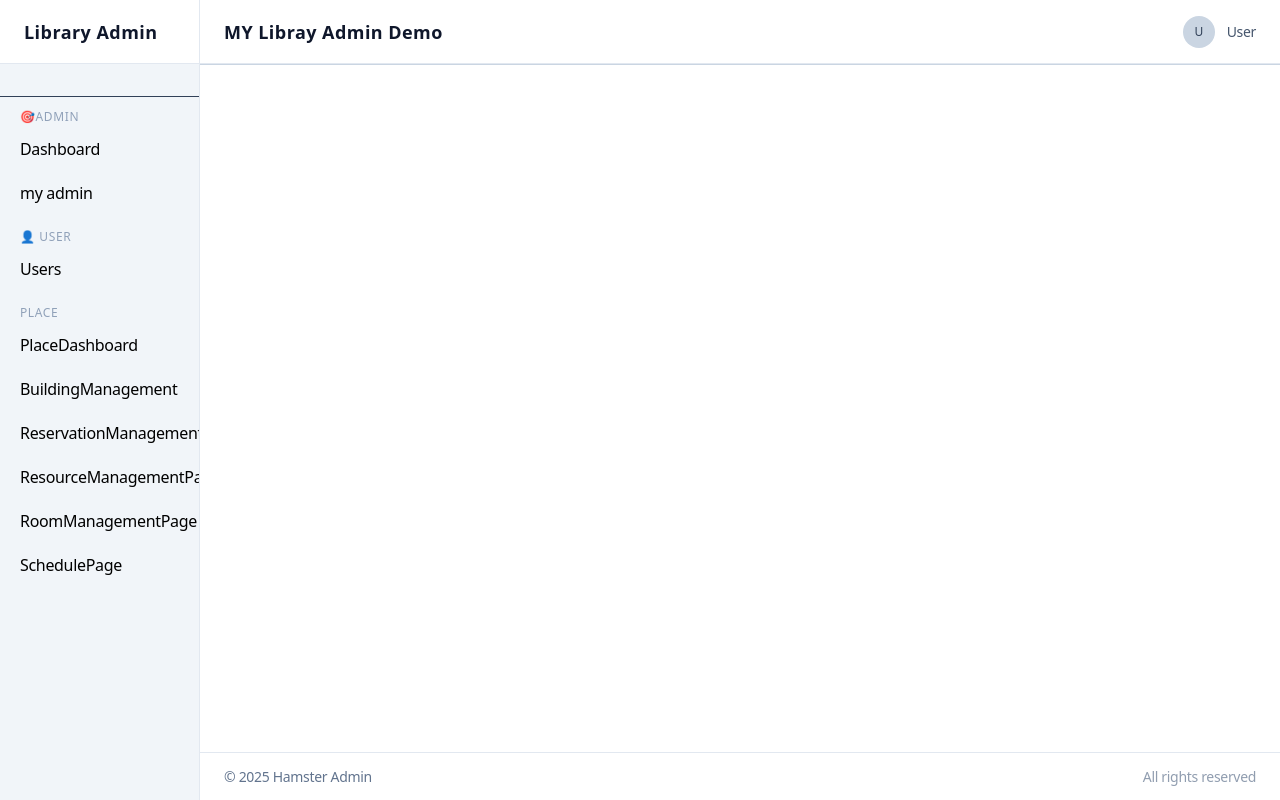
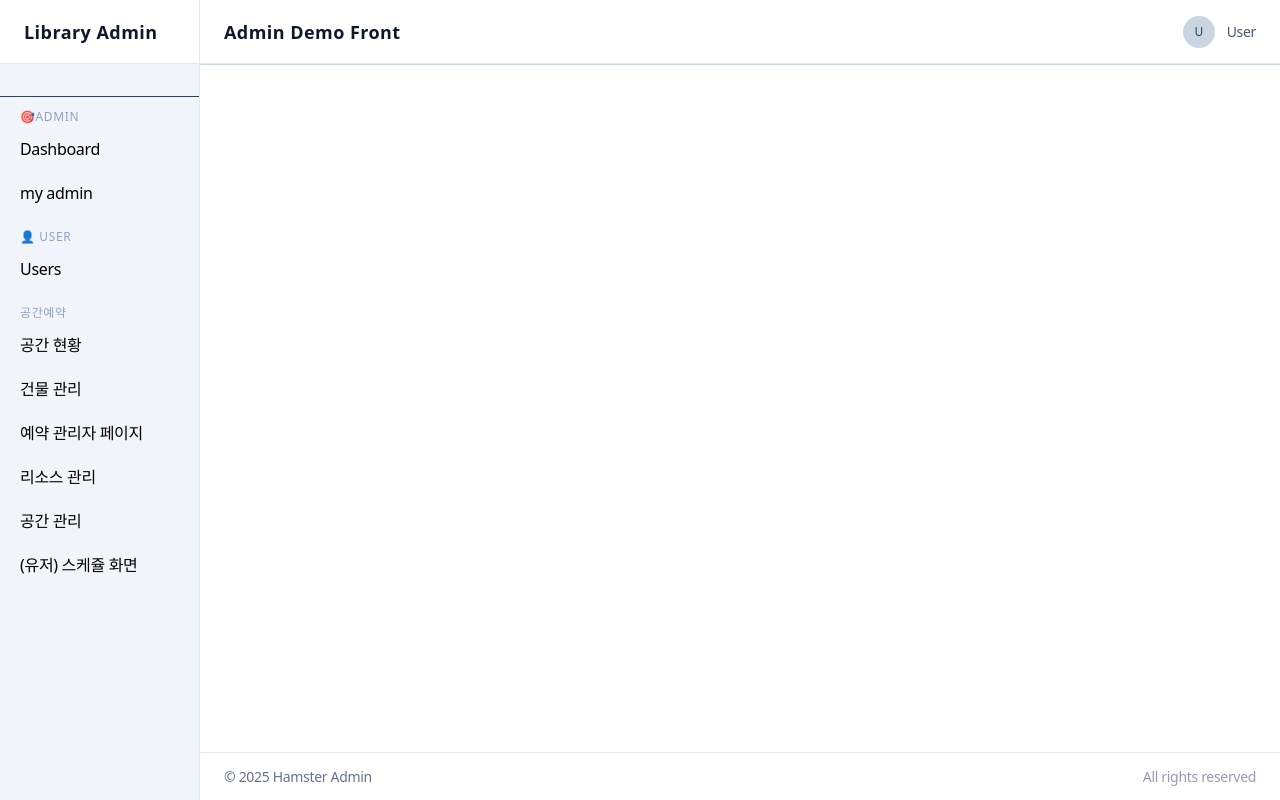
Before and after one commit to moto6/hamster, a React (Vite) app in the folder hamster-front/: page /admin in a window 1280 px wide. Built offline with nearby package versions, Linux system fonts and the light colour scheme.

Commit message:
feat : 공간예약 프론트엔드 한글화

```diff
--- a/hamster-front/src/app/Header.tsx
+++ b/hamster-front/src/app/Header.tsx
@@ -17,7 +17,7 @@ export default function Header({ className = "" }: HeaderProps) {
         >
             {/* 좌측 타이틀 */}
             <h1 className="text-lg font-semibold tracking-wide text-slate-900 dark:text-slate-100">
-                MY Libray Admin Demo
+                Admin Demo Front
             </h1>
 
             {/* 우측 유저 영역 */}
--- a/hamster-front/src/app/gnb/navigation.config.tsx
+++ b/hamster-front/src/app/gnb/navigation.config.tsx
@@ -52,38 +52,38 @@ export const GNB_NAV_ITEMS: NavItem[] = [
         category: "USER"
     },
     {
-        label: 'PlaceDashboard',
-        path: '/place',
+        label: '공간 현황',
+        path: '/place/main',
         element: <PlaceDashboardPage/>,
         category: "PLACE"
     },
     {
-        label: 'BuildingManagement',
-        path: '/buildings',
+        label: '건물 관리',
+        path: '/place/buildings',
         element: <BuildingManagementPage/>,
         category: "PLACE"
     },
     {
-        label: 'ReservationManagementPage',
-        path: '/ReservationManagementPage',
+        label: '예약 관리자 페이지',
+        path: '/place/reservation',
         element: <ReservationManagementPage/>,
         category: "PLACE"
     },
     {
-        label: 'ResourceManagementPage',
-        path: '/ResourceManagementPage',
+        label: '리소스 관리',
+        path: '/place/resource',
         element: <ResourceManagementPage/>,
         category: "PLACE"
     },
     {
-        label: 'RoomManagementPage',
-        path: '/RoomManagementPage',
+        label: '공간 관리',
+        path: '/place/rooms',
         element: <RoomManagementPage/>,
         category: "PLACE"
     },
     {
-        label: 'SchedulePage',
-        path: '/SchedulePage',
+        label: '(유저) 스케쥴 화면',
+        path: '/place/schedules',
         element: <SchedulePage/>,
         category: "PLACE"
     },
@@ -126,6 +126,6 @@ export const GNB_NAV_GROUPS: NavGroup[] = [
     },
     {
         category: "PLACE",
-        title: "PLACE"
+        title: "공간예약"
     },
 ]
--- a/hamster-front/src/core/mock/mockData.ts
+++ b/hamster-front/src/core/mock/mockData.ts
@@ -57,7 +57,7 @@ export const ROOMS_MOCK: Room[] = [
         roomId: 'room-v1',
         buildingId: 'bld-9f2d1a3c',
         buildingName: '태평로 A-Space',
-        roomName: 'Sevastopol',
+        roomName: '타운홀',
         roomFloor: '20층',
         capacity: 50,
         resourceIds: ['res-a1b2c3d4', 'res-q7r8s9t0', 'res-i9j0k1l2'],
@@ -419,9 +419,9 @@ export const ROOMS_MOCK: Room[] = [
 ];
 
 export const RESERVATIONS_MOCK: Reservation[] = [
-    { reservationId: 'rev-v1-01', roomId: 'room-v1', roomName: 'Sevastopol', userName: '경영지원팀', userEmail: 'admin@company.com', date: '2026-02-11', startTime: '09:00', endTime: '11:00', purpose: '전사 타운홀 준비', reservationStatus: 'CHECKED_OUT', createdAt: '2026-02-10 14:00' },
-    { reservationId: 'rev-v1-02', roomId: 'room-v1', roomName: 'Sevastopol', userName: '김이사', userEmail: 'kim@company.com', date: '2026-02-11', startTime: '13:00', endTime: '15:00', purpose: '전사 실적 발표회', reservationStatus: 'CHECKED_OUT', createdAt: '2026-02-10 09:00' },
-    { reservationId: 'rev-v1-03', roomId: 'room-v1', roomName: 'Sevastopol', userName: '박팀장', userEmail: 'park@company.com', date: '2026-02-11', startTime: '15:30', endTime: '17:30', purpose: '신규 비전 공유회', reservationStatus: 'NO_SHOW', createdAt: '2026-02-10 10:00' },
+    { reservationId: 'rev-v1-01', roomId: 'room-v1', roomName: '타운홀', userName: '경영지원팀', userEmail: 'admin@company.com', date: '2026-02-11', startTime: '09:00', endTime: '11:00', purpose: '전사 타운홀 준비', reservationStatus: 'CHECKED_OUT', createdAt: '2026-02-10 14:00' },
+    { reservationId: 'rev-v1-02', roomId: 'room-v1', roomName: '타운홀', userName: '김이사', userEmail: 'kim@company.com', date: '2026-02-11', startTime: '13:00', endTime: '15:00', purpose: '전사 실적 발표회', reservationStatus: 'CHECKED_OUT', createdAt: '2026-02-10 09:00' },
+    { reservationId: 'rev-v1-03', roomId: 'room-v1', roomName: '타운홀', userName: '박팀장', userEmail: 'park@company.com', date: '2026-02-11', startTime: '15:30', endTime: '17:30', purpose: '신규 비전 공유회', reservationStatus: 'NO_SHOW', createdAt: '2026-02-10 10:00' },
     // Summit Room #1 & #2 (임원 회의)
     { reservationId: 'rev-v2-01', roomId: 'room-v2', roomName: 'Summit Room #1', userName: '최대표', userEmail: 'choi@company.com', date: '2026-02-11', startTime: '10:00', endTime: '12:00', purpose: '주간 전략 회의', reservationStatus: 'CHECKED_OUT', createdAt: '2026-02-09 15:00' },
     { reservationId: 'rev-v2-02', roomId: 'room-v2', roomName: 'Summit Room #1', userName: '정본부장', userEmail: 'jung@company.com', date: '2026-02-11', startTime: '14:00', endTime: '15:30', purpose: '대외 파트너십 미팅', reservationStatus: 'CHECKED_IN', createdAt: '2026-02-10 11:00' },
@@ -452,7 +452,7 @@ export const RESERVATIONS_MOCK: Reservation[] = [
     { reservationId: 'rev-v1-1', roomId: 'room-v1', roomName: 'Sevastopol', userName: '경영전략본부', userEmail: 'strategy@co.com', date: '2026-02-11', startTime: '09:00', endTime: '11:00', purpose: '2026 상반기 타운홀', reservationStatus: 'CHECKED_OUT', createdAt: '2026-02-01 09:00' },
     { reservationId: 'rev-v1-2', roomId: 'room-v1', roomName: 'Sevastopol', userName: 'HR팀', userEmail: 'hr@co.com', date: '2026-02-11', startTime: '13:00', endTime: '15:00', purpose: '전사 필수 성희롱 예방교육', reservationStatus: 'CHECKED_OUT', createdAt: '2026-02-05 14:00' },
     { reservationId: 'rev-v1-3', roomId: 'room-v1', roomName: 'Sevastopol', userName: 'IT보안팀', userEmail: 'sec@co.com', date: '2026-02-11', startTime: '16:00', endTime: '18:00', purpose: '전사 보안 점검 공지', reservationStatus: 'NO_SHOW', createdAt: '2026-02-10 10:00' },
-    { reservationId: 'rev-v1-4', roomId: 'room-v1', roomName: 'Sevastopol', userName: '홍보팀', userEmail: 'pr@co.com', date: '2026-02-11', startTime: '19:00', endTime: '21:00', purpose: '언론사 기자 간담회', reservationStatus: 'CHECKED_OUT', createdAt: '2026-02-11 11:00' },
+    { reservationId: 'rev-v1-4', roomId: 'room-v1', roomName: 'Sevastopol', userName: '홍보팀', userEmail: 'pr@co.com', date: '2026-02-11', startTime: '19:00', endTime: '21:00', purpose: '언론사 저녁 만찬 기자 간담회', reservationStatus: 'CHECKED_OUT', createdAt: '2026-02-11 11:00' },
     // v2, v203 (Summit Rooms): 1.5시간 위주 임원 회의
     { reservationId: 'rev-v2-1', roomId: 'room-v2', roomName: 'Summit Room #1', userName: '최대표', userEmail: 'ceo@co.com', date: '2026-02-11', startTime: '10:00', endTime: '11:30', purpose: '주간 임원 회의', reservationStatus: 'CHECKED_OUT', createdAt: '2026-02-09 10:00' },
     { reservationId: 'rev-v2-2', roomId: 'room-v2', roomName: 'Summit Room #1', userName: '재무팀', userEmail: 'finance@co.com', date: '2026-02-11', startTime: '14:00', endTime: '15:30', purpose: '결산 보고', reservationStatus: 'CHECKED_OUT', createdAt: '2026-02-10 09:00' },
```
